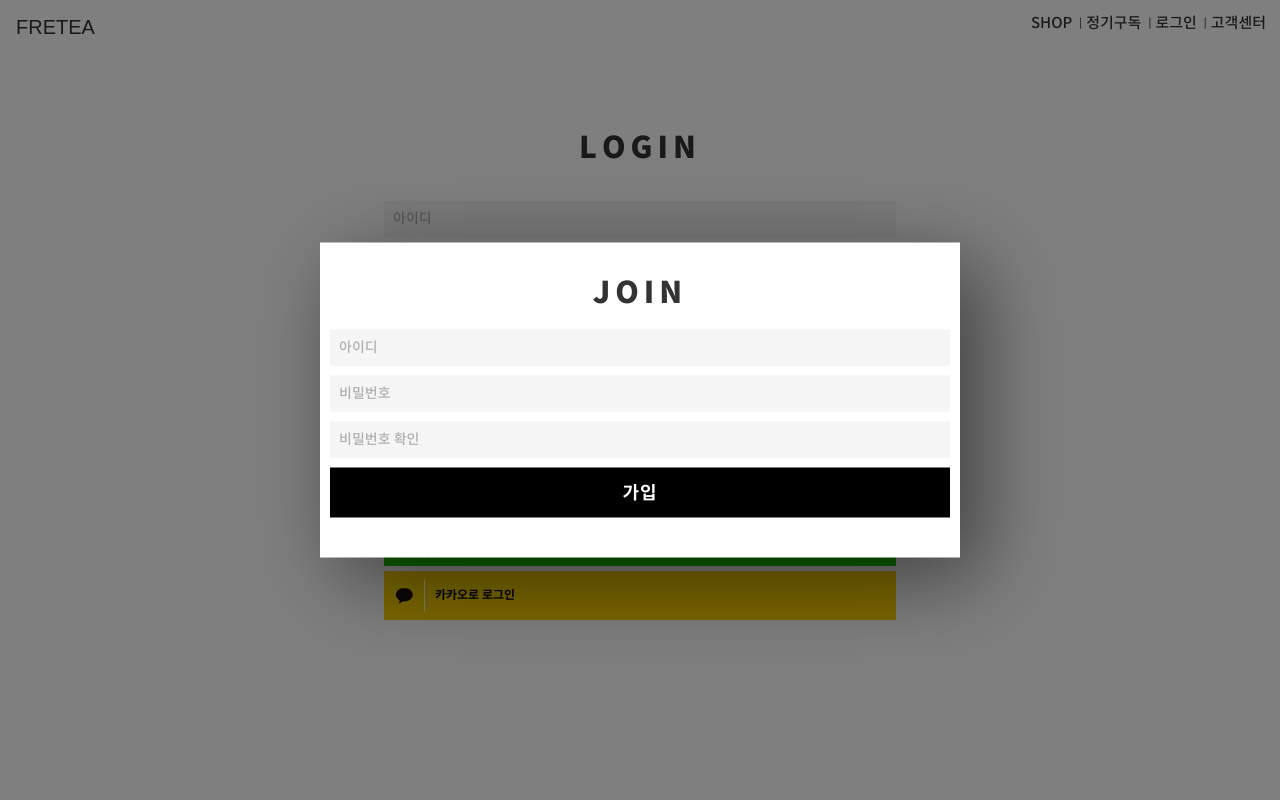
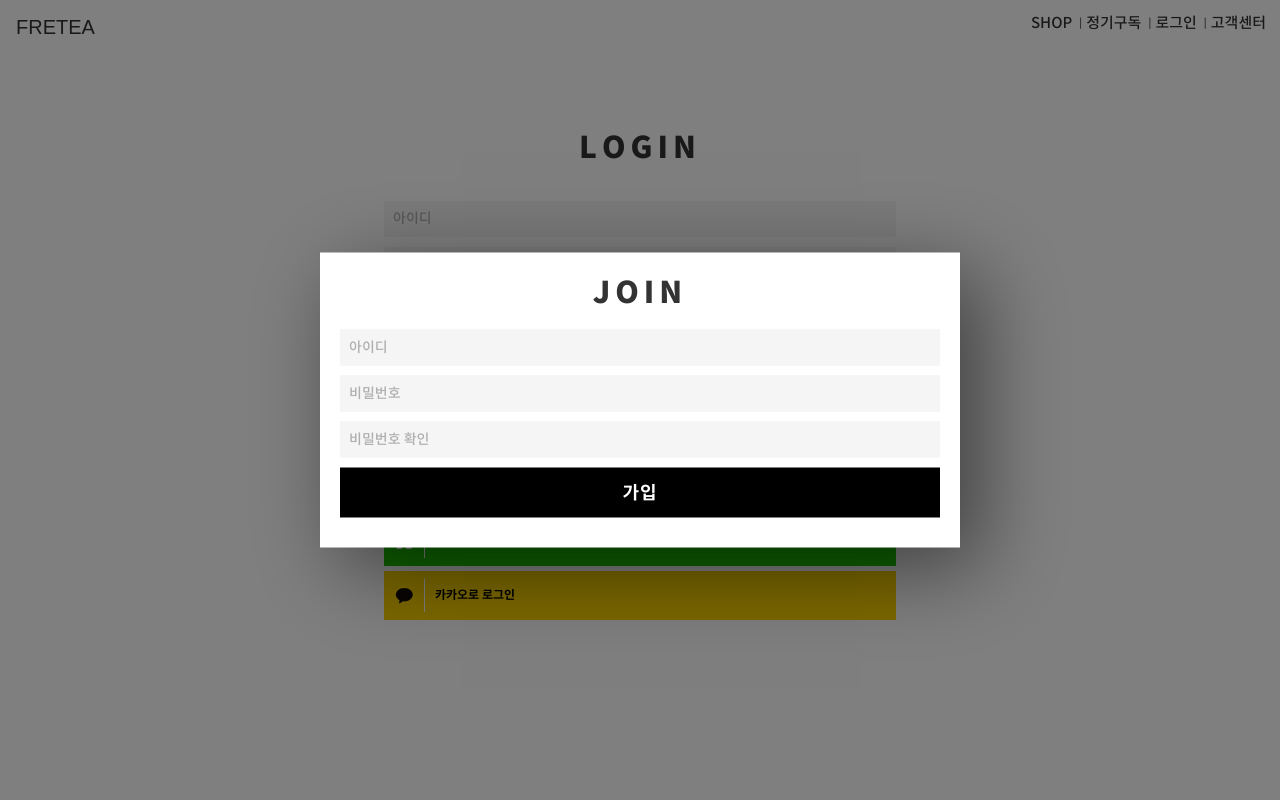
Before and after one commit to jo-narae/fretea, a Vue app: page /login in a window 1280 px wide. Shown: the top 800 px of the page. Built offline with nearby package versions, Linux system fonts and the light colour scheme; a web font is replaced by a local one.

Commit message:
모달창 css

```diff
--- a/src/assets/style/common/_modal.scss
+++ b/src/assets/style/common/_modal.scss
@@ -15,15 +15,15 @@
     left: 50%;
     max-width: 50%;
     box-sizing: border-box;
+    transform: translate(-50%, -50%) scale(1);
 }
 .modal-content {
     width: inherit;
     height: inherit;
-    padding: 30px 10px 30px 10px;
+    padding: 20px;
     background-color: rgb(255, 255, 255);
     box-shadow: rgba(0, 0, 0, 0.5) 20px 20px 80px 0px;
     opacity: 1;
-    transform: translate(-50%, -50%) scale(1);
 }
 
 .modal-title {
--- a/src/components/common/modal/Join.vue
+++ b/src/components/common/modal/Join.vue
@@ -1,9 +1,9 @@
 <template>
   <div>
     <div class="modal-title">JOIN</div>
-    <input type="text" placeholder="아이디" />
-    <input type="password" placeholder="비밀번호" />
-    <input type="password" placeholder="비밀번호 확인" />
+    <input type="text" name="email" placeholder="아이디" />
+    <input type="password" name="password" placeholder="비밀번호" />
+    <input type="password" name="rePassword" placeholder="비밀번호 확인" />
     <button class="btn-modal">가입</button>
   </div>
 </template>
@@ -12,11 +12,6 @@
 
 export default {
   name: 'join-modal',
-  props: {
-    modalMsg: {
-      type: String,
-    },
-  },
   methods: {
   },
 }
```
